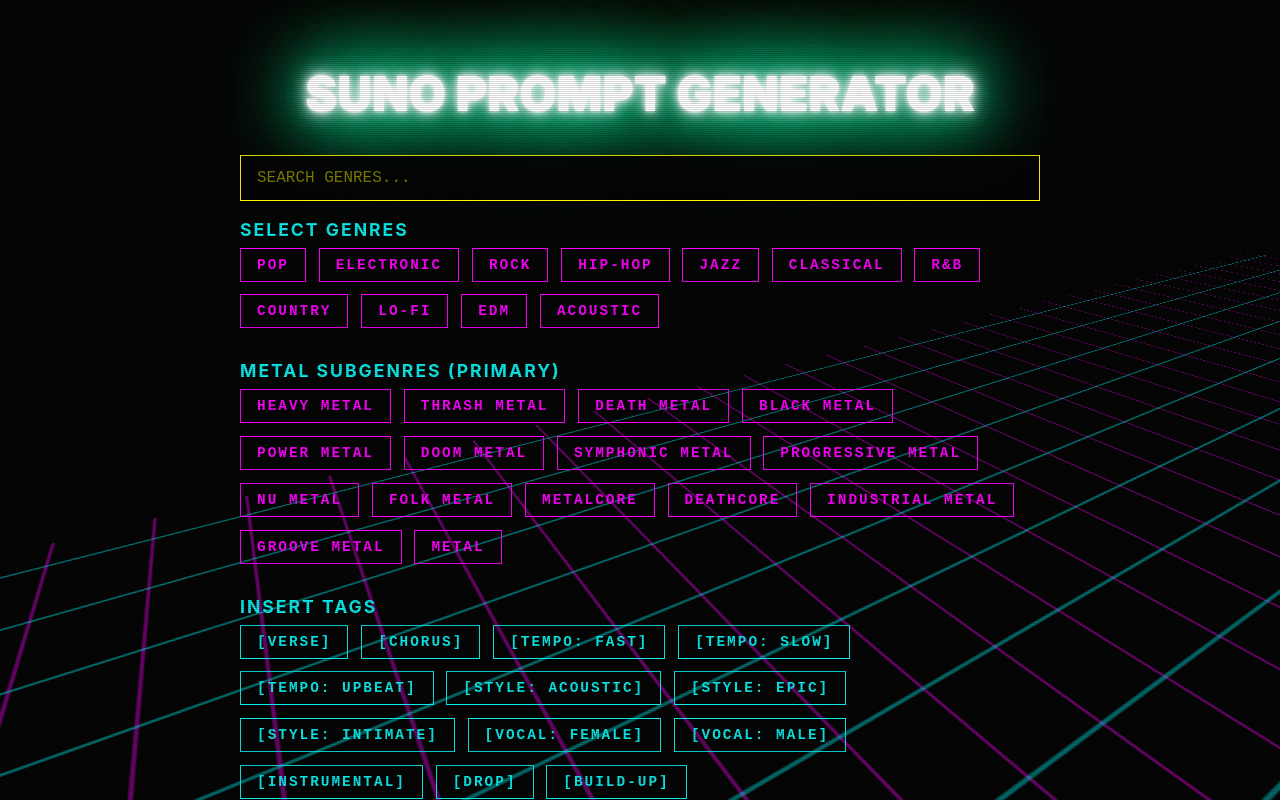
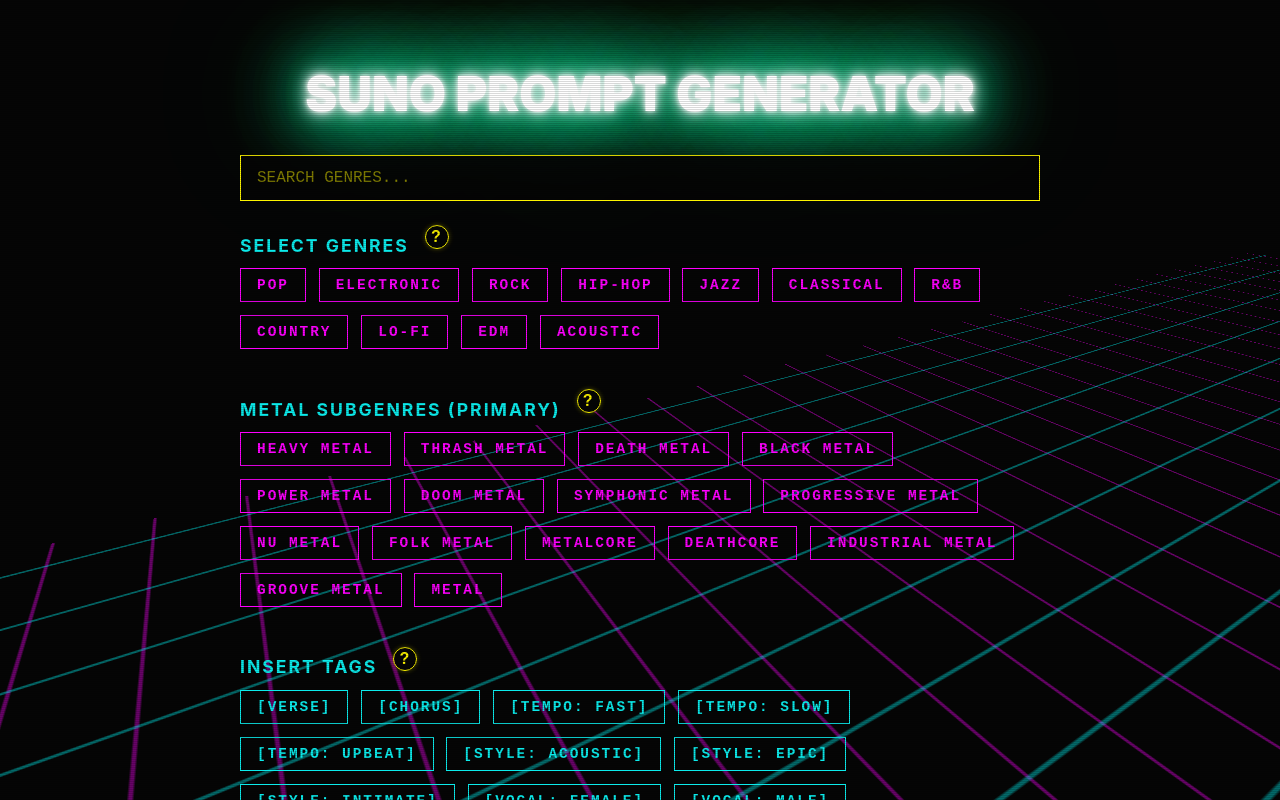
Before and after one commit to Eidolf/ER-Suno-PromptGenerator, a React (Vite) app in the folder frontend/: page / in a window 1280 px wide. Shown: the top 800 px of the page. Built offline with nearby package versions, Linux system fonts and the light colour scheme.

Commit message:
feat(ui): add help modals with official wiki links

```diff
--- a/frontend/src/App.css
+++ b/frontend/src/App.css
@@ -225,8 +225,9 @@
   margin-right: auto;
 }
 
-.selection-section h3 {
-  margin-bottom: 0.5rem;
+.selection-section h3,
+.section-header h3 {
+  margin-bottom: 0;
   font-size: 1.1rem;
   color: #0cebeb;
   text-transform: uppercase;
@@ -307,3 +308,109 @@
   background: #0cebeb;
   box-shadow: 4px 4px 0px #ff00ff;
 }
+
+/* Help Icons & Modals */
+.section-header {
+  display: flex;
+  align-items: center;
+  gap: 1rem;
+  margin-bottom: 0.8rem;
+}
+
+.help-icon {
+  background: transparent;
+  color: #fdf500;
+  border: 1px solid #fdf500;
+  border-radius: 50%;
+  width: 24px;
+  height: 24px;
+  display: flex;
+  align-items: center;
+  justify-content: center;
+  font-size: 1rem;
+  cursor: pointer;
+  padding: 0;
+  margin: 0;
+  margin-top: 2px;
+  transition: all 0.2s;
+  box-shadow: 0 0 5px rgba(253, 245, 0, 0.3);
+}
+
+.help-icon:hover {
+  background: rgba(253, 245, 0, 0.2);
+  box-shadow: 0 0 10px rgba(253, 245, 0, 0.6);
+  transform: scale(1.1) translateY(-2px);
+}
+
+.modal-overlay {
+  position: fixed;
+  top: 0;
+  left: 0;
+  right: 0;
+  bottom: 0;
+  background: rgba(0, 0, 0, 0.8);
+  backdrop-filter: blur(4px);
+  display: flex;
+  align-items: center;
+  justify-content: center;
+  z-index: 10000;
+}
+
+.modal-content {
+  background: rgba(10, 10, 15, 0.95);
+  border: 1px solid #0cebeb;
+  box-shadow: 0 0 30px rgba(12, 235, 235, 0.3), inset 0 0 20px rgba(0, 255, 255, 0.1);
+  padding: 2.5rem;
+  max-width: 500px;
+  width: 90%;
+  position: relative;
+  text-align: left;
+}
+
+.modal-close {
+  position: absolute;
+  top: 10px;
+  right: 15px;
+  background: transparent;
+  border: none;
+  color: #ff00ff;
+  font-size: 2rem;
+  cursor: pointer;
+  padding: 0;
+  margin: 0;
+}
+
+.modal-close:hover {
+  text-shadow: 0 0 10px #ff00ff;
+  transform: scale(1.1) translateY(-2px);
+}
+
+.modal-content h2 {
+  color: #fdf500;
+  margin-top: 0;
+  text-transform: uppercase;
+  border-bottom: 1px dashed #444;
+  padding-bottom: 0.5rem;
+}
+
+.modal-content p {
+  color: #fff;
+  line-height: 1.6;
+  font-size: 1.05rem;
+  margin-bottom: 2rem;
+}
+
+.modal-link {
+  color: #ff00ff;
+  text-decoration: none;
+  font-weight: bold;
+  font-family: monospace;
+  font-size: 1.1rem;
+  transition: all 0.2s;
+  display: inline-block;
+}
+
+.modal-link:hover {
+  text-shadow: 0 0 10px #ff00ff;
+  transform: translateX(5px);
+}
--- a/frontend/src/App.tsx
+++ b/frontend/src/App.tsx
@@ -7,15 +7,40 @@
     lyrics_formatted: string;
 }
 
+interface HelpTopic {
+    title: string;
+    description: string;
+    url: string;
+}
+
 const GENRES = ['Pop', 'Electronic', 'Rock', 'Hip-Hop', 'Jazz', 'Classical', 'R&B', 'Country', 'Lo-Fi', 'EDM', 'Acoustic'];
 const METAL_SUBGENRES = ['Heavy Metal', 'Thrash Metal', 'Death Metal', 'Black Metal', 'Power Metal', 'Doom Metal', 'Symphonic Metal', 'Progressive Metal', 'Nu Metal', 'Folk Metal', 'Metalcore', 'Deathcore', 'Industrial Metal', 'Groove Metal', 'Metal'];
 const TAGS = ['[Verse]', '[Chorus]', '[Tempo: Fast]', '[Tempo: Slow]', '[Tempo: Upbeat]', '[Style: Acoustic]', '[Style: Epic]', '[Style: Intimate]', '[Vocal: Female]', '[Vocal: Male]', '[Instrumental]', '[Drop]', '[Build-up]'];
+
+const HELP_DATA: Record<string, HelpTopic> = {
+    genres: {
+        title: "Genres",
+        description: "Genres define the foundational sound and instrumental arrangement of your track. Suno understands a wide variety of global genres. Combining them can lead to unique fusion styles.",
+        url: "https://www.suno.wiki/faq/making-music/style-and-genres/"
+    },
+    metal: {
+        title: "Metal Subgenres",
+        description: "Highly specific subgenres in Metal dictate the vocal style (e.g. growls vs clean singing), guitar tuning, and drumming patterns. For example, 'Deathcore' yields a much heavier, breakdown-oriented track than standard 'Heavy Metal'.",
+        url: "https://www.suno.wiki/faq/making-music/style-and-genres/"
+    },
+    tags: {
+        title: "Structure Tags",
+        description: "Metatags like [Verse], [Chorus], or [Drop] tell Suno's AI how to structure the song flow. Place them on their own line directly above the lyrics they should influence. Use descriptors like [Tempo: Fast] for momentary changes.",
+        url: "https://www.suno.wiki/faq/making-music/metatags/"
+    }
+};
 
 function App() {
     const [text, setText] = useState('');
     const [selectedGenres, setSelectedGenres] = useState<string[]>([]);
     const [genreFilter, setGenreFilter] = useState('');
     const [result, setResult] = useState<PromptResponse | null>(null);
+    const [activeHelp, setActiveHelp] = useState<string | null>(null);
     const textareaRef = useRef<HTMLTextAreaElement>(null);
 
     const toggleGenre = (genre: string) => {
@@ -79,7 +104,10 @@
                 </div>
 
                 <div className="selection-section">
-                    <h3>Select Genres</h3>
+                    <div className="section-header">
+                        <h3>Select Genres</h3>
+                        <button className="help-icon" onClick={() => setActiveHelp('genres')} title="What are Genres?">?</button>
+                    </div>
                     <div className="chip-container">
                         {GENRES.filter(g => g.toLowerCase().includes(genreFilter.toLowerCase())).map(genre => (
                             <button
@@ -94,7 +122,10 @@
                 </div>
 
                 <div className="selection-section">
-                    <h3>Metal Subgenres (Primary)</h3>
+                    <div className="section-header">
+                        <h3>Metal Subgenres (Primary)</h3>
+                        <button className="help-icon" onClick={() => setActiveHelp('metal')} title="What are Metal Subgenres?">?</button>
+                    </div>
                     <div className="chip-container">
                         {METAL_SUBGENRES.filter(g => g.toLowerCase().includes(genreFilter.toLowerCase())).map(genre => (
                             <button
@@ -109,7 +140,10 @@
                 </div>
 
                 <div className="selection-section">
-                    <h3>Insert Tags</h3>
+                    <div className="section-header">
+                        <h3>Insert Tags</h3>
+                        <button className="help-icon" onClick={() => setActiveHelp('tags')} title="How do Tags work?">?</button>
+                    </div>
                     <div className="chip-container">
                         {TAGS.map(tag => (
                             <button
@@ -152,6 +186,19 @@
                         <pre>{result.lyrics_formatted}</pre>
                     </div>
                 )}
+
+                {activeHelp && HELP_DATA[activeHelp] && (
+                    <div className="modal-overlay" onClick={() => setActiveHelp(null)}>
+                        <div className="modal-content" onClick={e => e.stopPropagation()}>
+                            <button className="modal-close" onClick={() => setActiveHelp(null)}>×</button>
+                            <h2>{HELP_DATA[activeHelp].title}</h2>
+                            <p>{HELP_DATA[activeHelp].description}</p>
+                            <a href={HELP_DATA[activeHelp].url} target="_blank" rel="noopener noreferrer" className="modal-link">
+                                [ Official Suno Wiki Guide ]
+                            </a>
+                        </div>
+                    </div>
+                )}
             </main>
         </div>
     );
```
